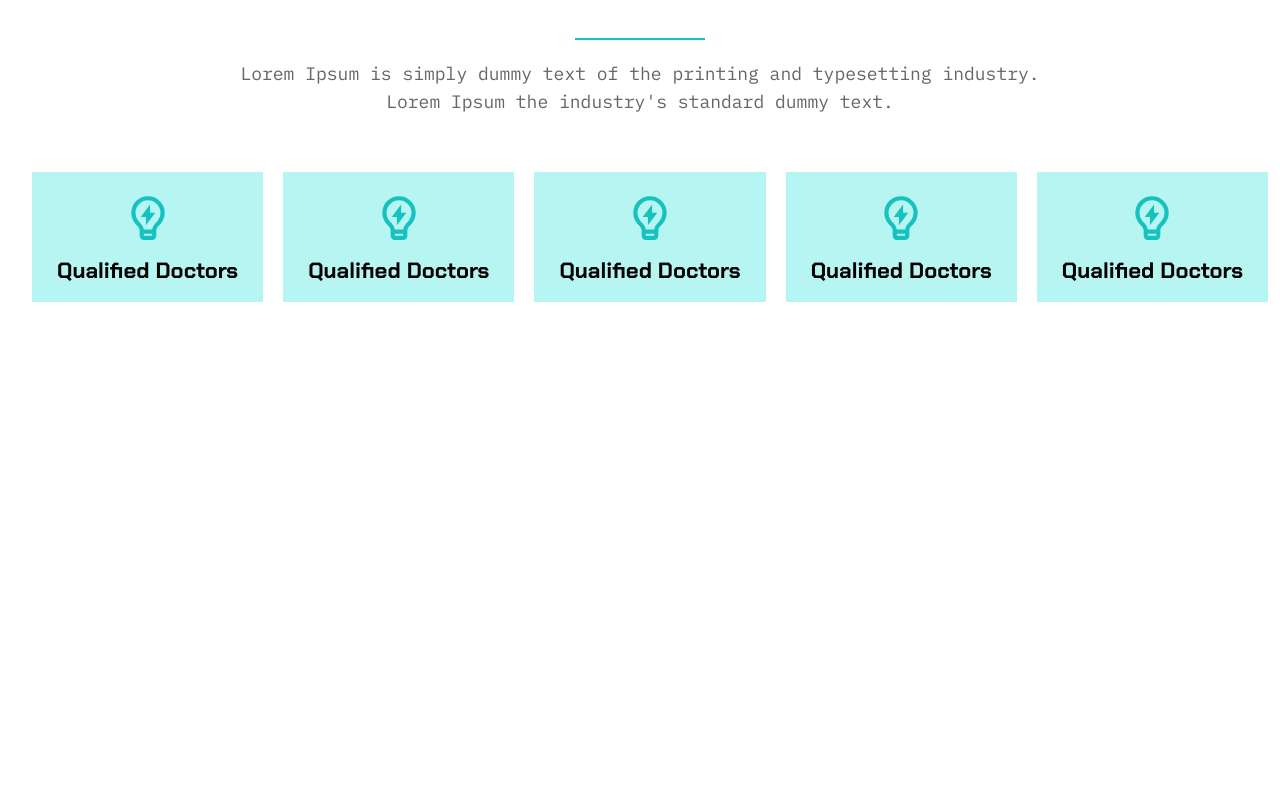
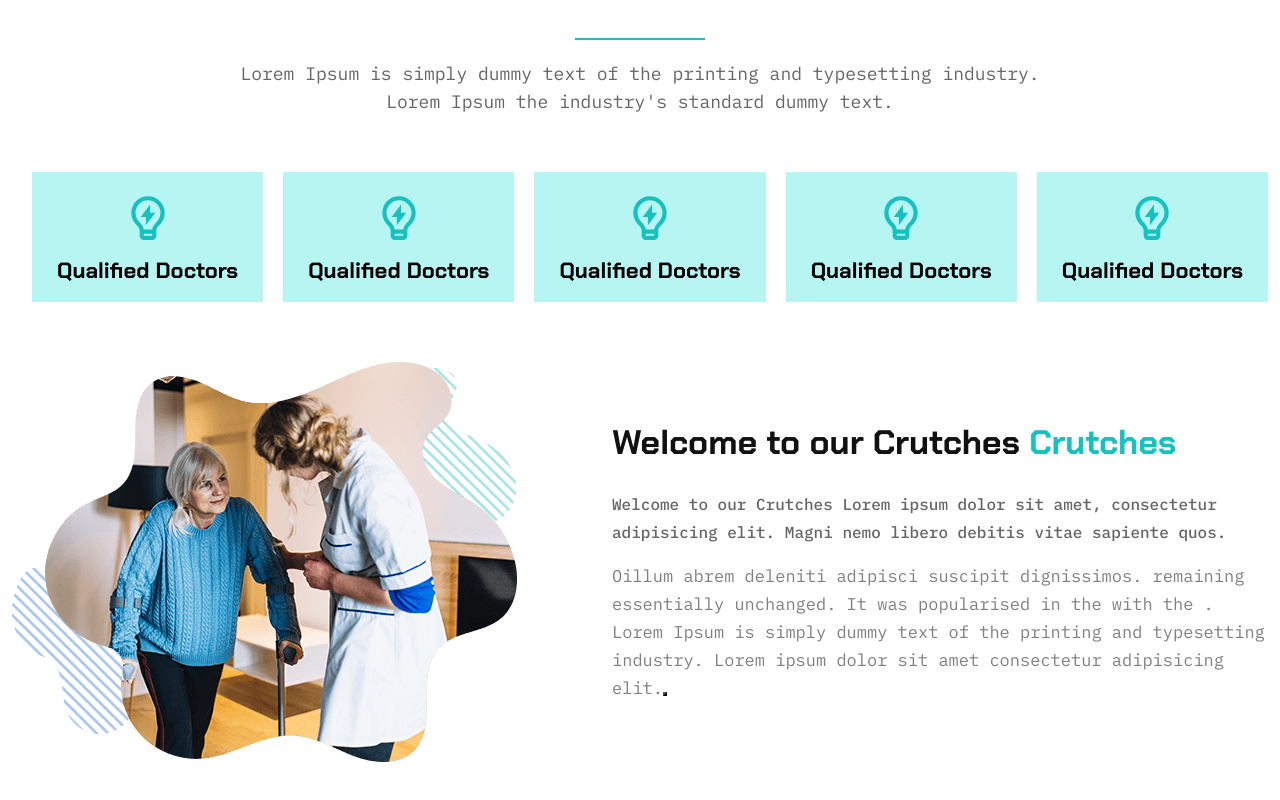
Before and after one commit to shlomihaimov1/react-gym-for-client, a React (Create React App) app: page / in a window 1280 px wide. Shown: the part 2209-3009 px from the top of the page. Before the commit the page ends 2511 px from the top, so only its background shows below. Built offline with nearby package versions, Linux system fonts and the light colour scheme.

Commit message:
code update

```diff
--- a/src/New/components/Department.js
+++ b/src/New/components/Department.js
@@ -1,5 +1,6 @@
 import React from 'react'
 import '../style/department.scss'
+import img from '../images/crutches.png'
 import { RiLightbulbFlashLine } from 'react-icons/ri';
 function Department() {
   return (
@@ -24,9 +25,21 @@ Lorem Ipsum the industry's standard dummy text.</p>
    <div className='dep'><div className='dep__circle'><RiLightbulbFlashLine className='dep__icon' size={50}/></div>
    <h2>Qualified Doctors</h2>
    </div>
+   </div>
+
+{/* picture with text */}
+   <div className='dep__pic__text container'>
+   <div className='dep_pic'><img src={img}/></div>
+    <div className='dep__text'><h1>Welcome to our Crutches <span> Crutches</span></h1> <p>
+Welcome to our Crutches
+Lorem ipsum dolor sit amet, consectetur adipisicing elit. Magni nemo libero debitis vitae sapiente quos.
+</p>
+<span>Oillum abrem deleniti adipisci suscipit dignissimos. remaining essentially unchanged. It was popularised in the with the . Lorem Ipsum is simply dummy text of the printing and typesetting industry. Lorem ipsum dolor sit amet consectetur adipisicing elit.</span>
+<button></button>
+</div>
+   </div>
 
 
-   </div>
   </div>
   )
 }
--- a/src/New/style/department.scss
+++ b/src/New/style/department.scss
@@ -1,6 +1,7 @@
 .dep__container{
     padding-top: 100px;
     text-align: center;
+    padding-bottom: 100px;
     h1{
         font-size: 40px;
         padding-bottom: 20px;
@@ -61,3 +62,38 @@ div.scrollmenu {
   div.scrollmenu .deps {
     display: inline-block;
   }
+
+  .dep__pic__text{
+    display: flex;
+    align-items: center;
+    margin-top: 60px;
+    text-align: left;
+    .dep_pic{
+        width: 100%;
+        max-width: 600px;
+    }
+    .dep__text{
+        width: 100%;
+        max-width: 840px;
+        h1{
+            font-size: 34px;
+            span{
+                color:  rgb(22, 194, 191);
+            }
+        }
+        p{
+            font-weight: 500;
+            font-size: 16px;
+        }
+        span{
+            color: gray;
+        }
+    }
+  }
+
+
+  @media screen and (max-width: 800px){
+    .dep__pic__text{
+        flex-direction: column;
+    }
+  }
```
